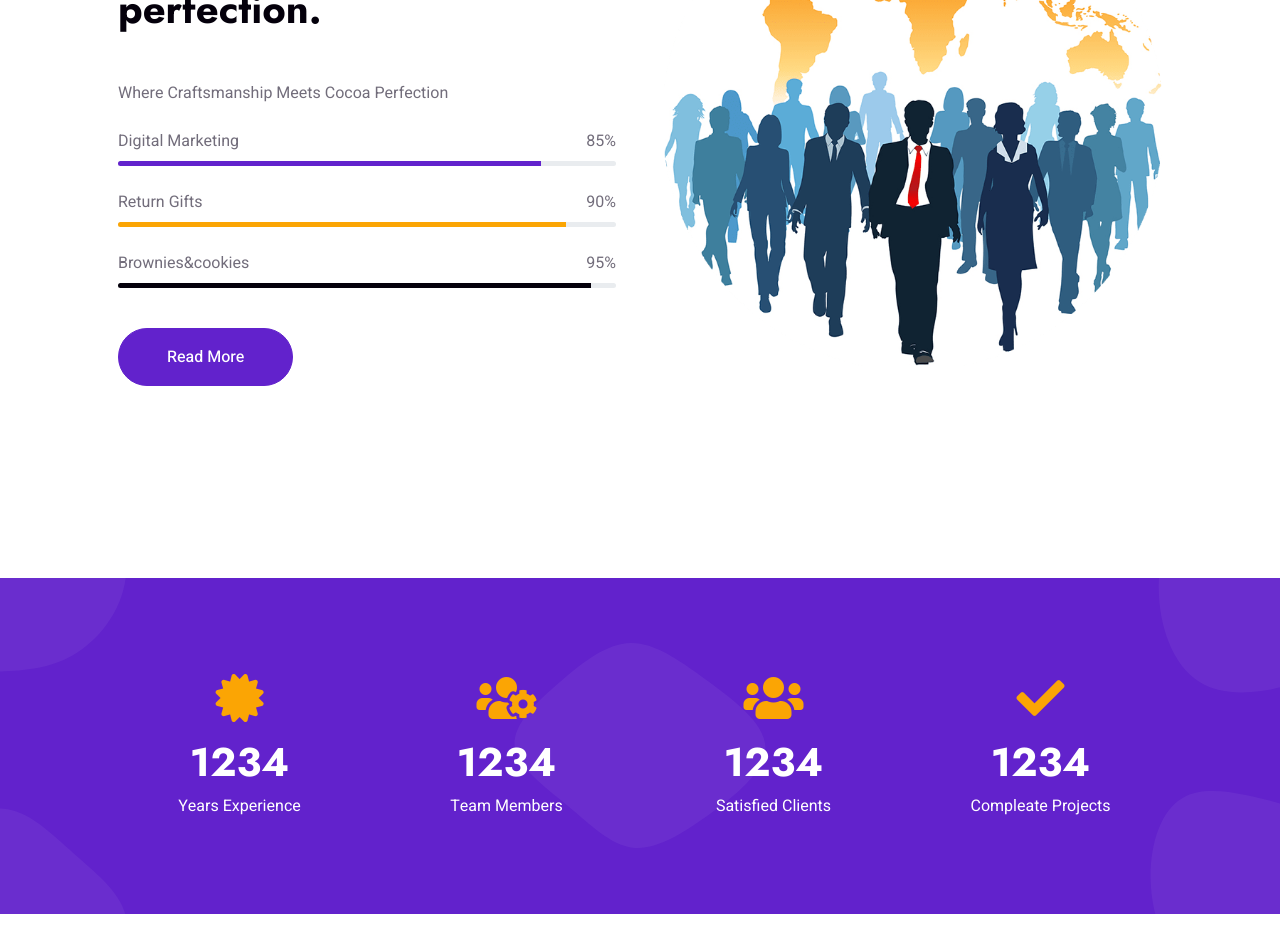
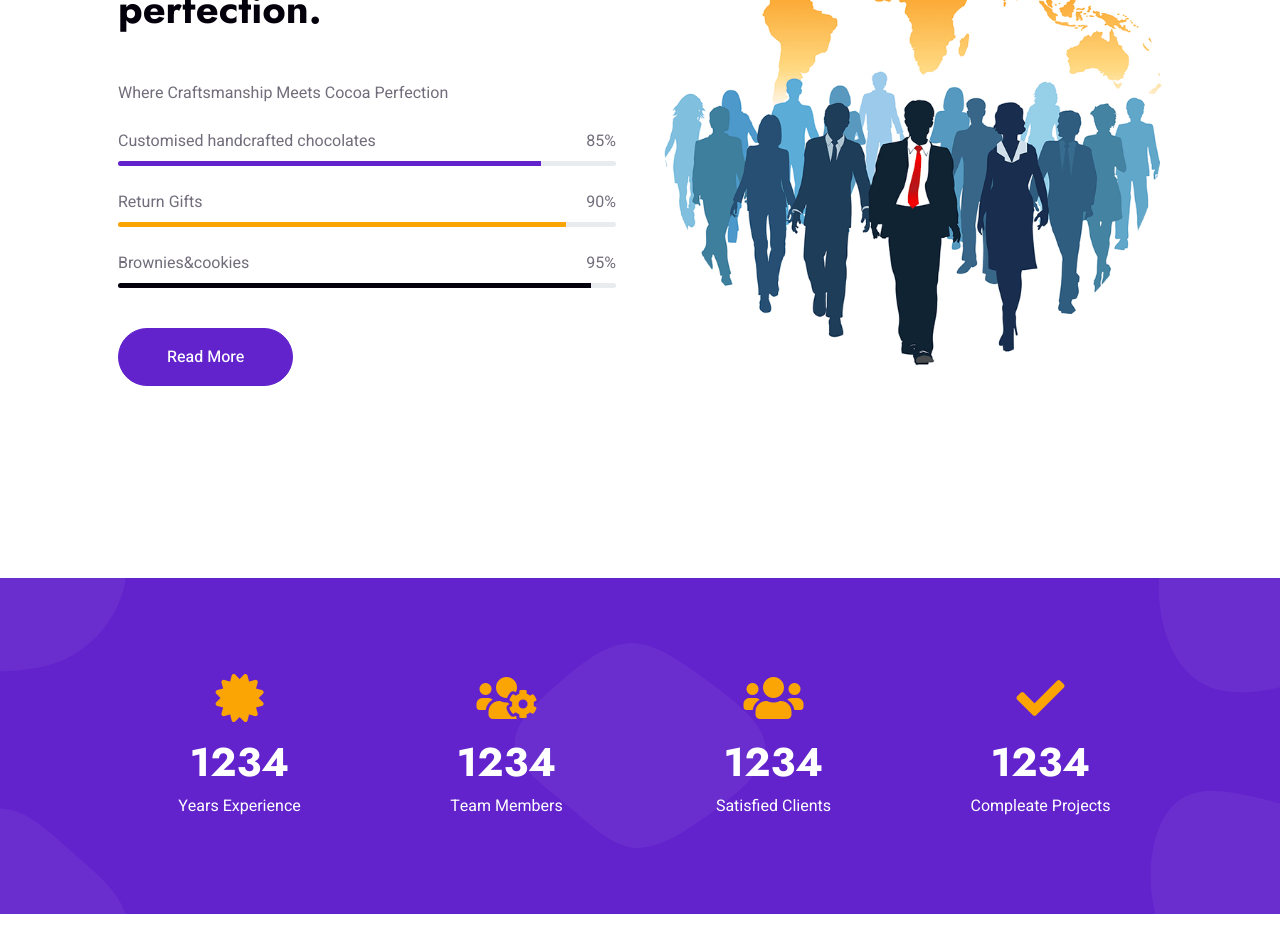
Before and after one commit to vivaachocohub/vivaachocohub, a plain HTML site: page index.html in a window 1280 px wide. Shown: the part 1720-2646 px from the top of the page. Drawn offline with nearby package versions, Linux system fonts and the light colour scheme; files whose address does not match are found by name.

Commit message:
Update index.html

```diff
--- a/index.html
+++ b/index.html
@@ -133,7 +133,7 @@
                         <p class="mb-4">Where Craftsmanship Meets Cocoa Perfection</p>
                         <div class="skill mb-4">
                             <div class="d-flex justify-content-between">
-                                <p class="mb-2">Digital Marketing</p>
+                                <p class="mb-2">Customised handcrafted chocolates</p>
                                 <p class="mb-2">85%</p>
                             </div>
                             <div class="progress">
```
